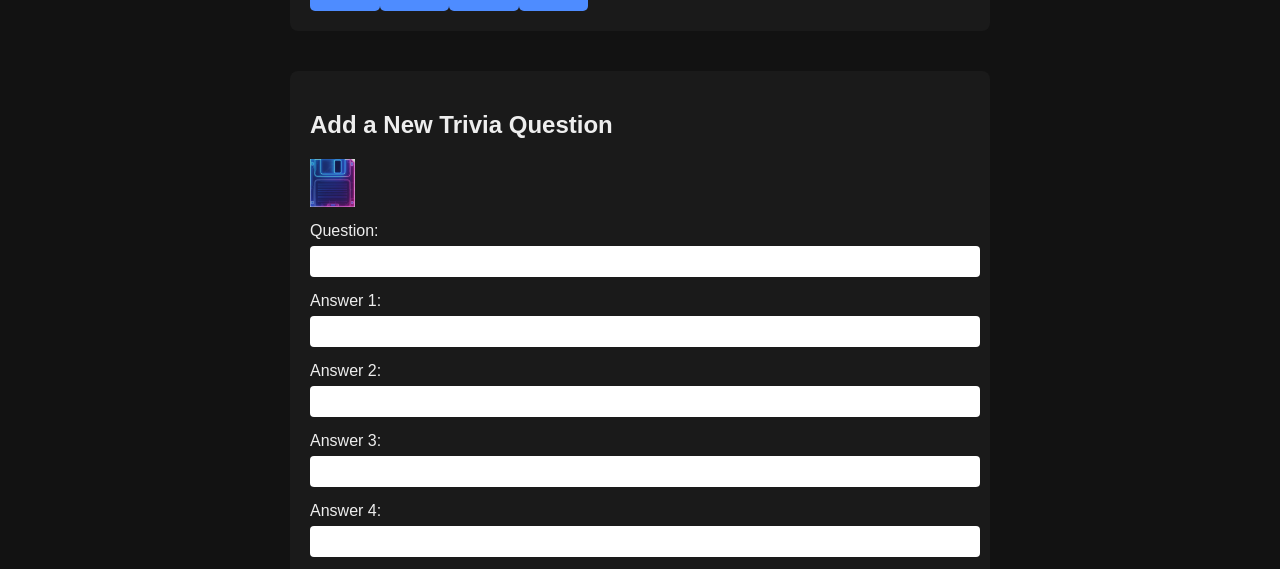
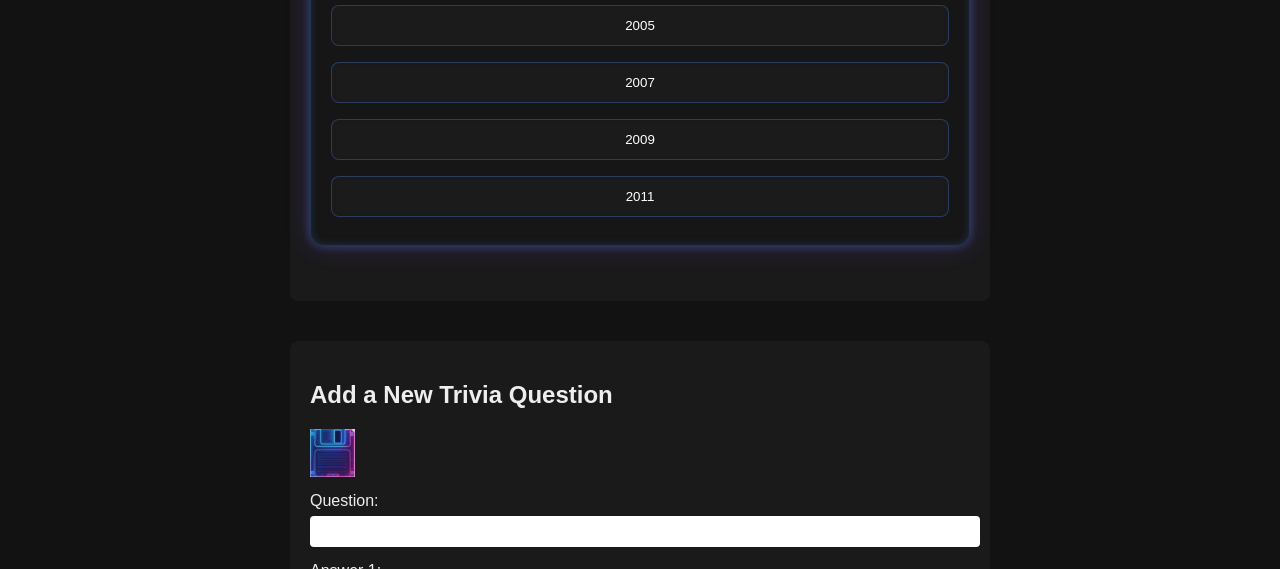
Before and after one commit to MLizwe/Trivia-Project, a plain HTML site: page index.html in a window 1280 px wide. Shown: the part 531-1100 px from the top of the page. Drawn offline with Linux system fonts and the light colour scheme.

Commit message:
Added holographic effect for the questions

```diff
--- a/script.js
+++ b/script.js
@@ -65,26 +65,42 @@ function updateScoreBoard(){
 
 function showQuestion() {
     const q = questions[currentIndex];
+    const container = document.getElementById("game-screen");
 
-    const container = document.getElementById("game-screen");
+    // Build the HTML for the answer buttons
+    let answersHTML = "";
+    q.answers.forEach((ans, i) => {
+        answersHTML += `
+            <button class="answer-btn" data-index="${i + 1}">
+                ${ans}
+            </button>
+        `;
+    });
+
+    // Insert the card template
     container.innerHTML = `
+      <div class="question-card">
         <div class="question-header">
-        <img src="assets/questions.png" class="q-icon" alt="">
-        <h2>${q.text}</h2>
-</div>
+          <img src="assets/questions.png" class="q-icon">
+          <h2>${q.text}</h2>
+        </div>
 
-        <div id="answers"></div>
+        <div class="answers">
+          ${answersHTML}
+        </div>
+      </div>
     `;
 
-    const answersDiv = document.getElementById("answers");
+    // Attach click events AFTER buttons are on the page
+    const answerButtons = container.querySelectorAll(".answer-btn");
+    answerButtons.forEach(btn => {
+        btn.addEventListener("click", () => {
+            const selected = parseInt(btn.dataset.index);
+            checkAnswer(selected);
+        });
+    });
+}
 
-    q.answers.forEach((ans, i) => {
-        const btn = document.createElement("button");
-        btn.textContent = ans;
-        btn.onclick = () => checkAnswer(i + 1);
-        answersDiv.appendChild(btn);
-    });
-};
 
 function showQuestions() {};
 function checkAnswer(selected) {
--- a/style.css
+++ b/style.css
@@ -93,3 +93,58 @@ button:hover {
   margin-bottom: 15px;
   opacity: 0.85;
 }
+
+.question-card {
+  background: rgba(20, 20, 20, 0.65);
+  border-radius: 14px;
+  padding: 20px;
+  margin-bottom: 35px;
+  backdrop-filter: blur(6px) saturate(180%);
+  border: 1px solid rgba(78, 140, 255, 0.25);
+
+  box-shadow:
+    0 0 10px rgba(78, 140, 255, 0.35),
+    0 0 25px rgba(147, 78, 255, 0.25),
+    inset 0 0 8px rgba(78, 140, 255, 0.2);
+
+  transition: transform 0.2s ease, box-shadow 0.3s ease;
+}
+
+.question-card:hover {
+  transform: translateY(-3px);
+  box-shadow:
+    0 0 15px rgba(78, 140, 255, 0.6),
+    0 0 40px rgba(147, 78, 255, 0.4),
+    inset 0 0 12px rgba(78, 140, 255, 0.25);
+}
+
+.answers button {
+  width: 100%;
+  background: rgba(30, 30, 30, 0.7);
+  border: 1px solid rgba(78, 140, 255, 0.3);
+  padding: 12px;
+  margin: 8px 0;
+  border-radius: 8px;
+  color: #fff;
+  cursor: pointer;
+
+  transition: background 0.2s ease, box-shadow 0.2s ease;
+  backdrop-filter: blur(4px);
+}
+
+.answers button:hover {
+  background: rgba(78, 140, 255, 0.25);
+  box-shadow: 0 0 12px rgba(78, 140, 255, 0.4);
+}
+
+.q-icon {
+  width: 45px;
+  filter: drop-shadow(0 0 6px #4e8cff);
+  animation: flicker 2.5s infinite ease-in-out;
+}
+
+@keyframes flicker {
+  0%, 100% { opacity: 1; }
+  40% { opacity: 0.85; }
+  60% { opacity: 0.9; }
+}
```
